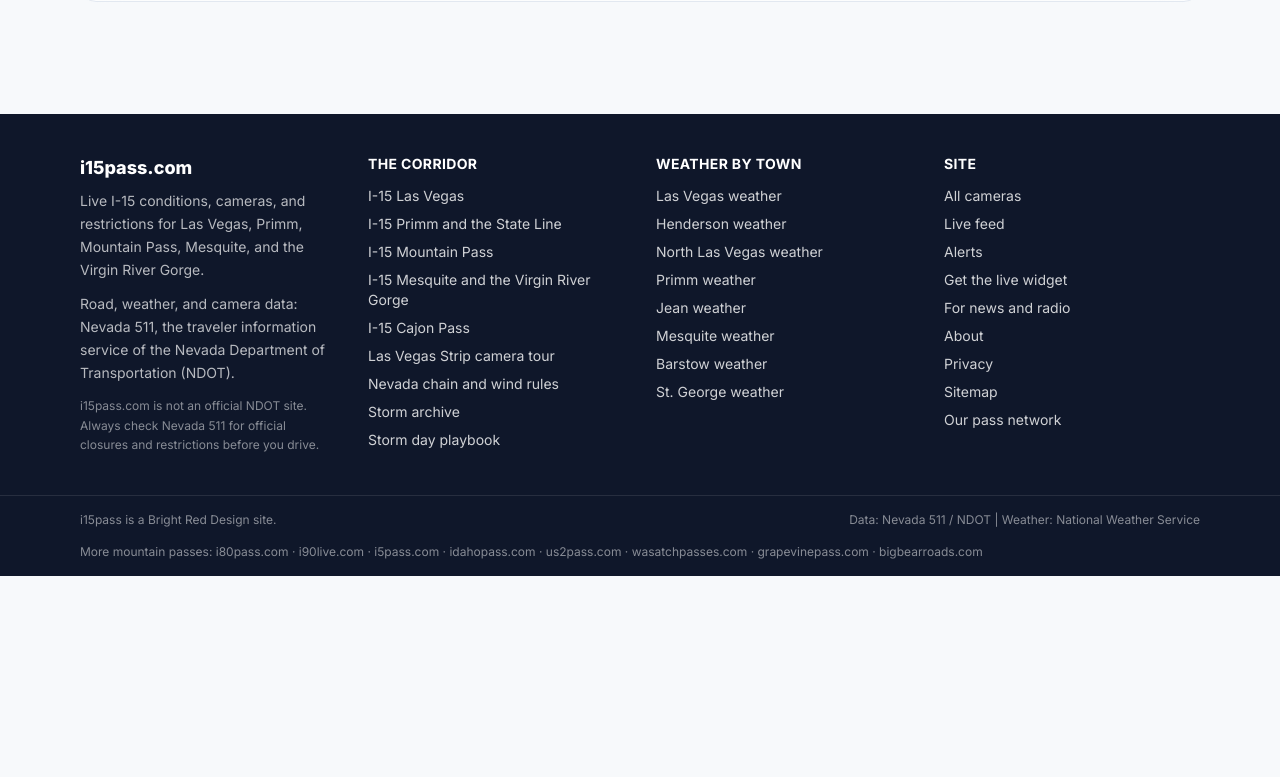
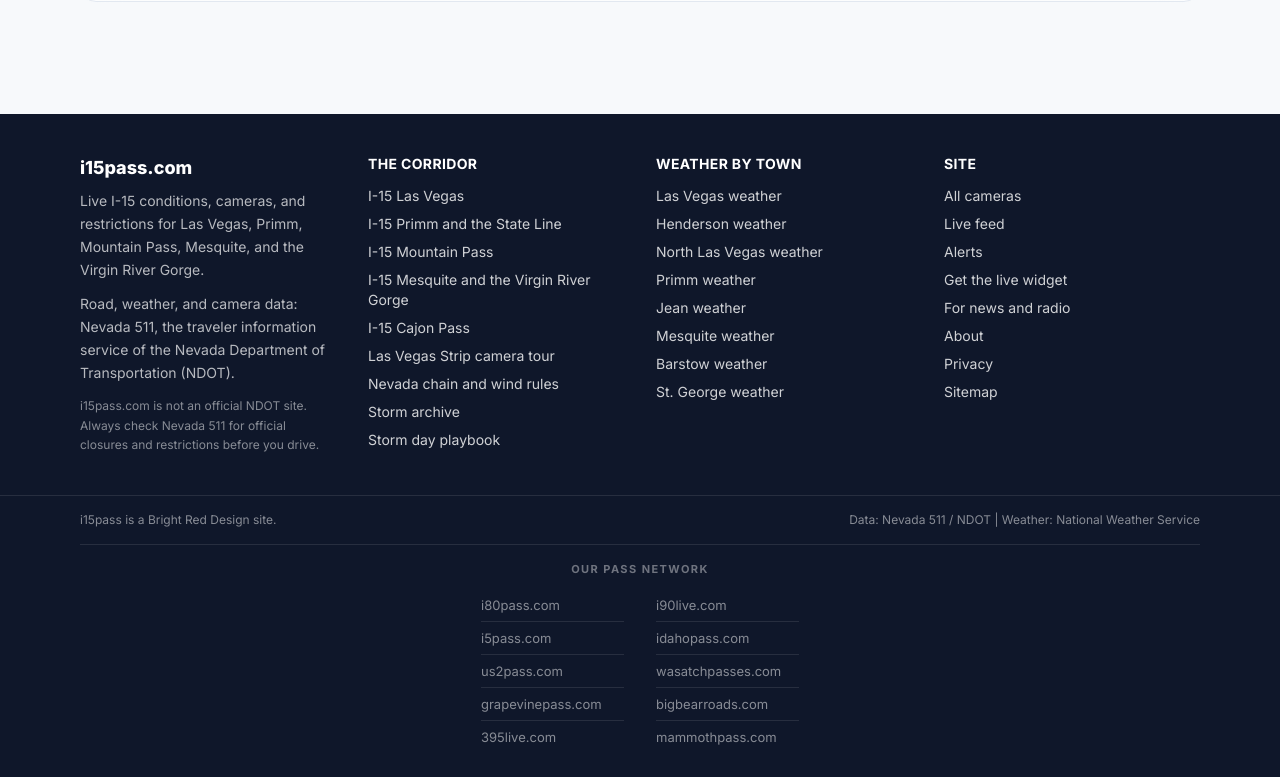
Before and after one commit to i80pass/i15pass, a Next.js app: page / in a window 1280 px wide. Shown: the part 3887-4664 px from the top of the page. Before the commit the page ends 4463 px from the top, so only its background shows below. Built offline with nearby package versions, Linux system fonts and the light colour scheme; no server answers.

Commit message:
Footer: Our pass network list goes text only, two columns, 10 sites, logos out

```diff
--- a/components/Footer.js
+++ b/components/Footer.js
@@ -46,7 +46,6 @@ export default function Footer() {
             <li><Link href="/about" className="hover:text-white">About</Link></li>
             <li><Link href="/privacy" className="hover:text-white">Privacy</Link></li>
             <li><Link href="/site-map" className="hover:text-white">Sitemap</Link></li>
-            <li><a href={SITE.networkUrl} className="hover:text-white">{SITE.networkLabel}</a></li>
           </ul>
         </nav>
       </div>
@@ -54,23 +53,22 @@ export default function Footer() {
         <span>{SITE.name} is a {SITE.parentName} site.</span>
         <span>{SITE.dataCreditShort} | Weather: National Weather Service</span>
       </div>
-      <div className="px-container-padding-mobile md:px-container-padding-desktop pb-4 text-xs text-white/50">
-        More mountain passes:{" "}
-        <a href="https://i80pass.com" className="hover:text-white">i80pass.com</a>
-        {" · "}
-        <a href="https://i90live.com" className="hover:text-white">i90live.com</a>
-        {" · "}
-        <a href="https://i5pass.com" className="hover:text-white">i5pass.com</a>
-        {" · "}
-        <a href="https://idahopass.com" className="hover:text-white">idahopass.com</a>
-        {" · "}
-        <a href="https://us2pass.com" className="hover:text-white">us2pass.com</a>
-        {" · "}
-        <a href="https://wasatchpasses.com" className="hover:text-white">wasatchpasses.com</a>
-        {" · "}
-        <a href="https://grapevinepass.com" className="hover:text-white">grapevinepass.com</a>
-        {" · "}
-        <a href="https://bigbearroads.com" className="hover:text-white">bigbearroads.com</a>
+      <div className="px-container-padding-mobile md:px-container-padding-desktop pb-6">
+        <div className="border-t border-white/10 pt-4">
+          <p className="text-center text-[11px] font-bold uppercase tracking-[0.13em] text-white/40 mb-3">Our pass network</p>
+          <div className="grid grid-cols-2 gap-x-8 max-w-[318px] mx-auto">
+            <a href="https://i80pass.com" className="block text-[13px] leading-5 py-1.5 text-white/50 hover:text-white transition-colors border-b border-white/10 [&:nth-last-child(-n+2)]:border-b-0">i80pass.com</a>
+            <a href="https://i90live.com" className="block text-[13px] leading-5 py-1.5 text-white/50 hover:text-white transition-colors border-b border-white/10 [&:nth-last-child(-n+2)]:border-b-0">i90live.com</a>
+            <a href="https://i5pass.com" className="block text-[13px] leading-5 py-1.5 text-white/50 hover:text-white transition-colors border-b border-white/10 [&:nth-last-child(-n+2)]:border-b-0">i5pass.com</a>
+            <a href="https://idahopass.com" className="block text-[13px] leading-5 py-1.5 text-white/50 hover:text-white transition-colors border-b border-white/10 [&:nth-last-child(-n+2)]:border-b-0">idahopass.com</a>
+            <a href="https://us2pass.com" className="block text-[13px] leading-5 py-1.5 text-white/50 hover:text-white transition-colors border-b border-white/10 [&:nth-last-child(-n+2)]:border-b-0">us2pass.com</a>
+            <a href="https://wasatchpasses.com" className="block text-[13px] leading-5 py-1.5 text-white/50 hover:text-white transition-colors border-b border-white/10 [&:nth-last-child(-n+2)]:border-b-0">wasatchpasses.com</a>
+            <a href="https://grapevinepass.com" className="block text-[13px] leading-5 py-1.5 text-white/50 hover:text-white transition-colors border-b border-white/10 [&:nth-last-child(-n+2)]:border-b-0">grapevinepass.com</a>
+            <a href="https://bigbearroads.com" className="block text-[13px] leading-5 py-1.5 text-white/50 hover:text-white transition-colors border-b border-white/10 [&:nth-last-child(-n+2)]:border-b-0">bigbearroads.com</a>
+            <a href="https://395live.com" className="block text-[13px] leading-5 py-1.5 text-white/50 hover:text-white transition-colors border-b border-white/10 [&:nth-last-child(-n+2)]:border-b-0">395live.com</a>
+            <a href="https://mammothpass.com" className="block text-[13px] leading-5 py-1.5 text-white/50 hover:text-white transition-colors border-b border-white/10 [&:nth-last-child(-n+2)]:border-b-0">mammothpass.com</a>
+          </div>
+        </div>
       </div>
     </footer>
   );
```
